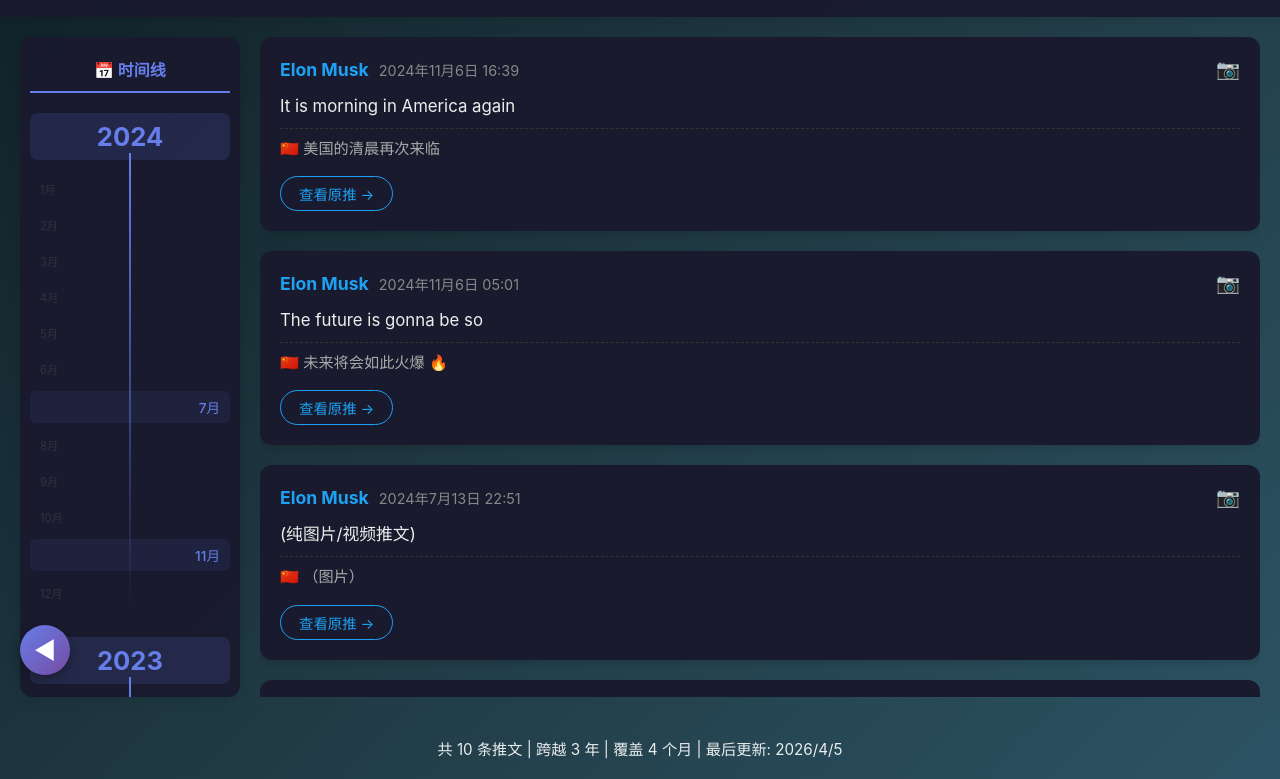
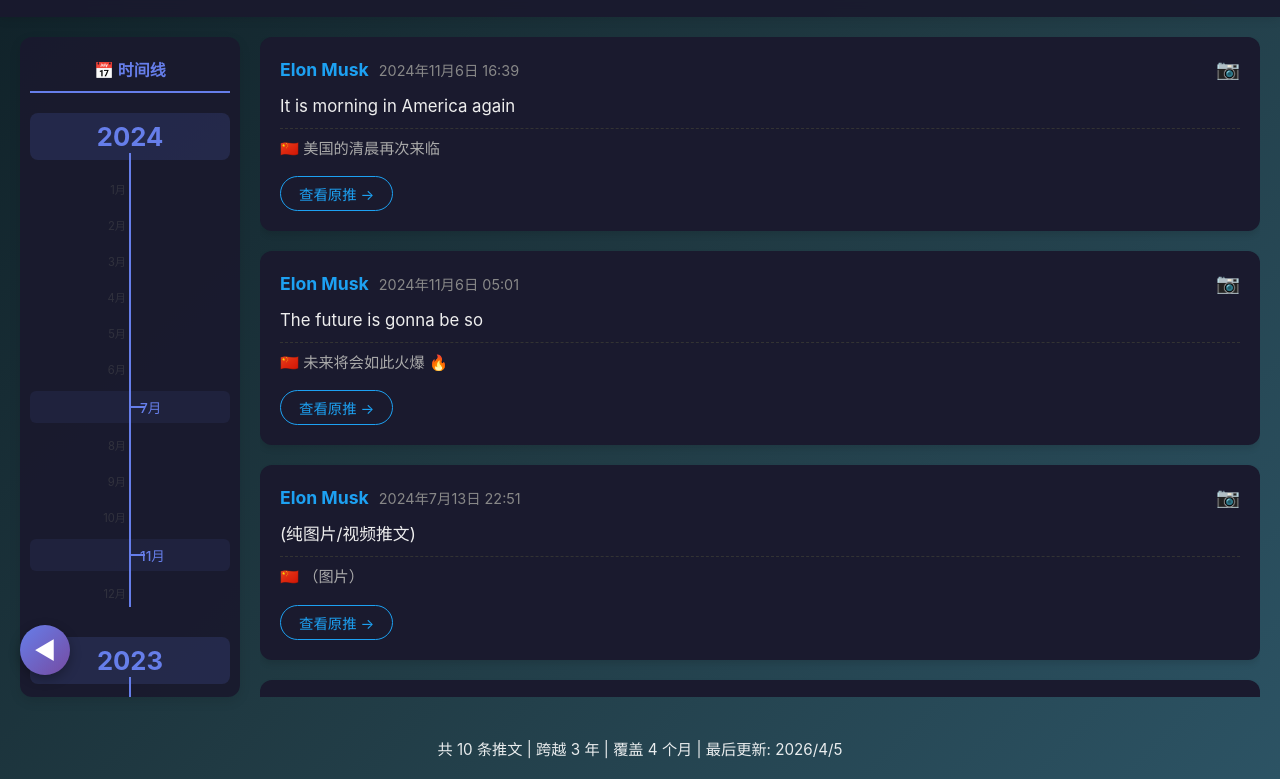
Before and after one commit to XH-20-22/musk-tweets, a plain HTML site: page index.html in a window 1280 px wide. Shown: the part 95-874 px from the top of the page. Drawn offline with Linux system fonts and the light colour scheme.

Commit message:
Timeline refinement: months closer to centerline, solid line, add tick marks for active months

```diff
--- a/index.html
+++ b/index.html
@@ -132,7 +132,7 @@
       position: relative;
     }
 
-    /* 中间竖线 */
+    /* 中间竖线 - 纯色不渐变 */
     .year-group::before {
       content: '';
       position: absolute;
@@ -140,12 +140,8 @@
       top: 40px;
       bottom: 0;
       width: 2px;
-      background: linear-gradient(to bottom, #667eea, transparent);
+      background: #667eea;
       transform: translateX(-50%);
-    }
-
-    .year-group:last-child::before {
-      background: linear-gradient(to bottom, #667eea, #ddd);
     }
 
     /* 年份标题（居中） */
@@ -183,27 +179,44 @@
       padding: 6px 8px;
       border-radius: 6px;
       transition: all 0.3s;
+      position: relative;
     }
 
-    /* 有推文的月份（右侧） */
+    /* 有推文的月份（右侧，靠近中线） */
     .month-item.has-tweets {
-      justify-content: flex-end;
-      padding-right: 10px;
+      justify-content: flex-start;
+      padding-left: 55%;
       color: #667eea;
       font-weight: 500;
       background: rgba(102, 126, 234, 0.08);
     }
 
+    /* 有推文月份的短线标记 */
+    .month-item.has-tweets::before {
+      content: '';
+      position: absolute;
+      left: 50%;
+      top: 50%;
+      transform: translateY(-50%);
+      width: 15px;
+      height: 2px;
+      background: #667eea;
+    }
+
     .month-item.has-tweets.active {
       background: rgba(102, 126, 234, 0.25);
       font-weight: bold;
-      transform: translateX(5px);
     }
 
-    /* 无推文的月份（左侧） */
+    .month-item.has-tweets.active::before {
+      width: 20px;
+      height: 3px;
+    }
+
+    /* 无推文的月份（左侧，靠近中线） */
     .month-item.no-tweets {
-      justify-content: flex-start;
-      padding-left: 10px;
+      justify-content: flex-end;
+      padding-right: 52%;
       color: #ccc;
       font-size: 0.7rem;
       opacity: 0.4;
```
